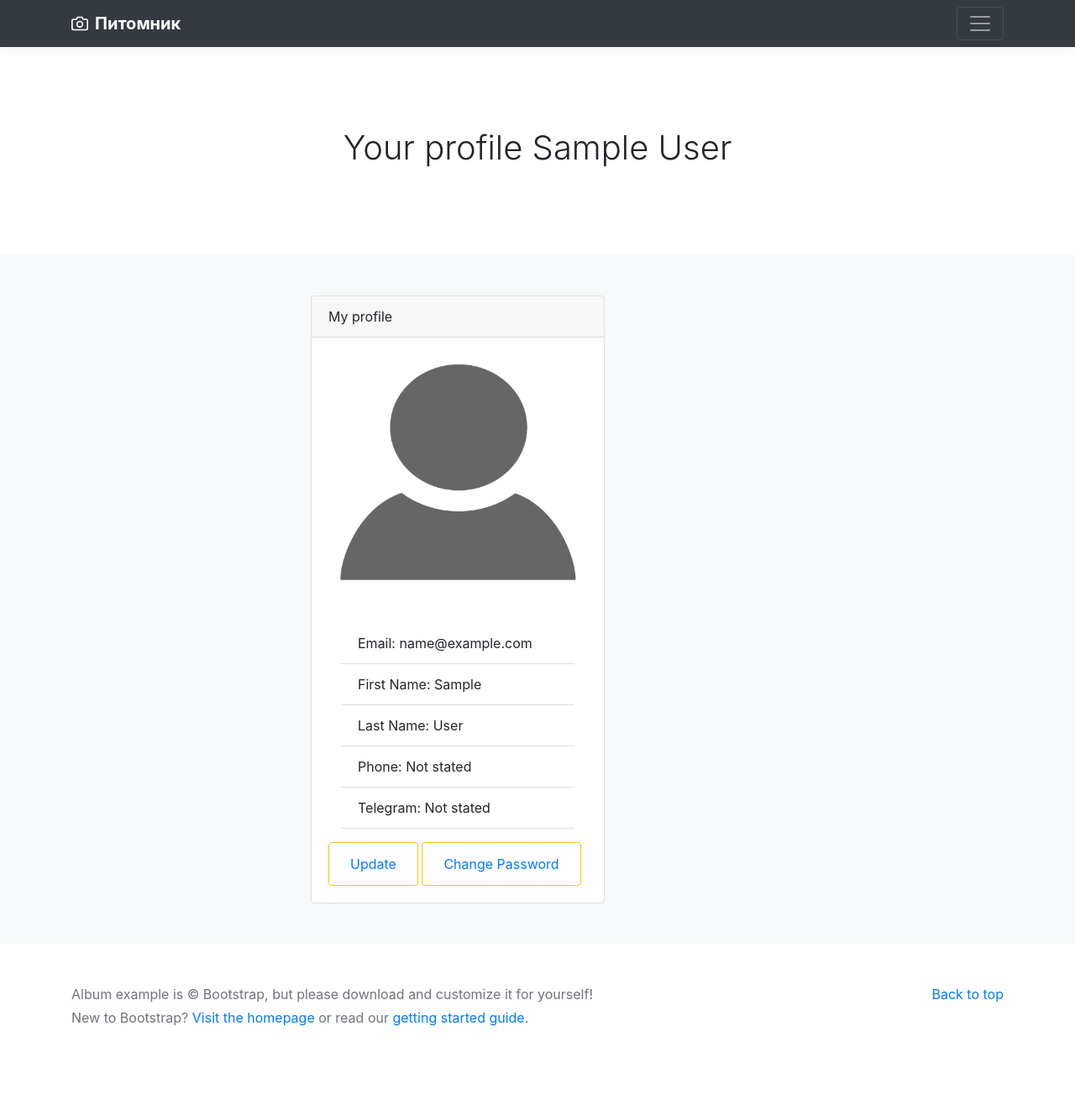
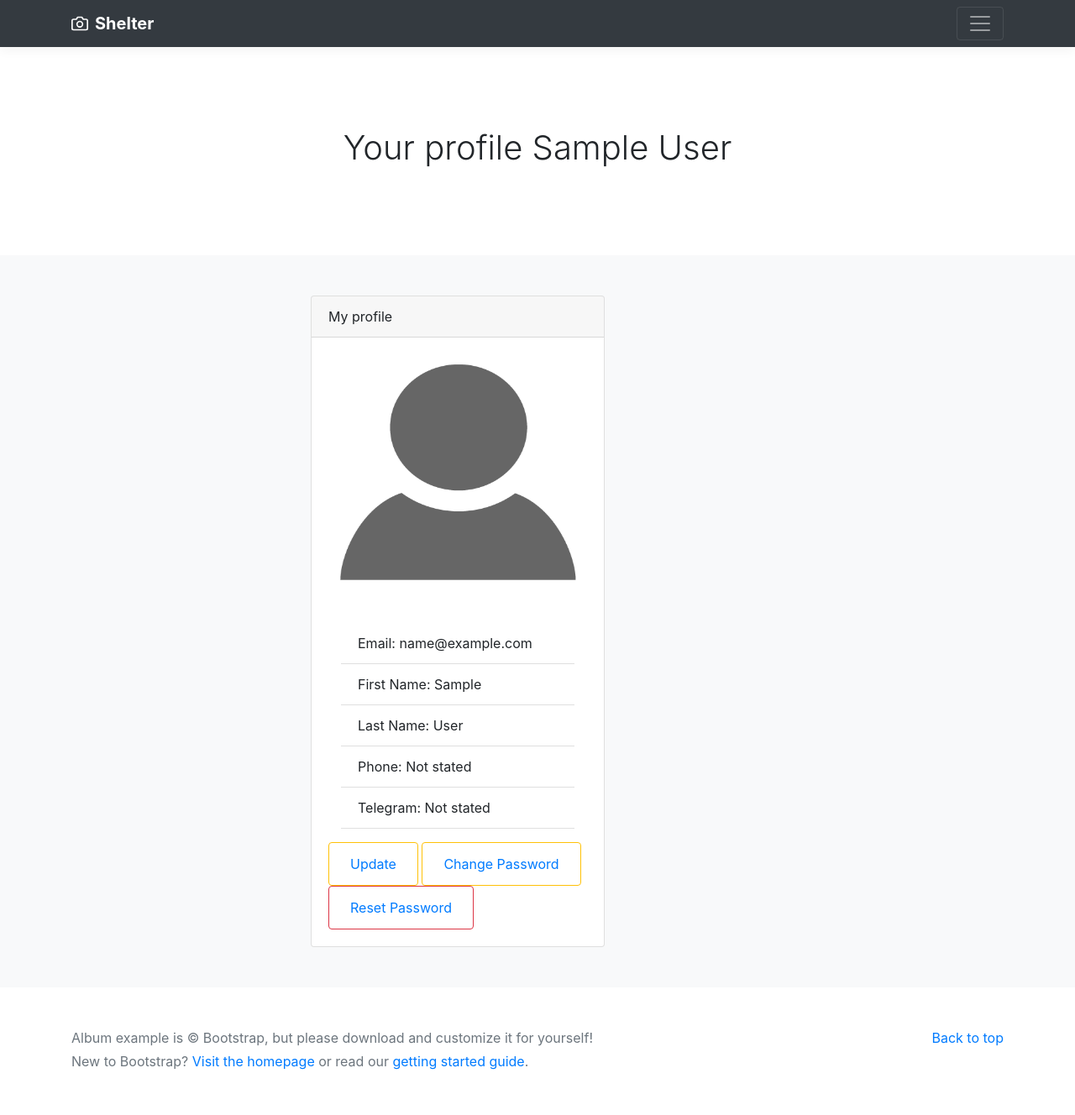
Before and after one commit to khomyakov362/a_django_project, a Django app: page /users/profile in a window 1280 px wide. Shown: the whole page at 84% size. Before the commit the page ends 1222 px from the top, so only its background shows below. Run offline with Django 5.2, Linux system fonts and the light colour scheme; the visitor is signed in with stand-in values (Sample User, id 1); some libraries are stand-ins or nearby versions.

Commit message:
Added ability to reset password for users

```diff
--- a/dogs/templates/dogs/base.html
+++ b/dogs/templates/dogs/base.html
@@ -50,7 +50,7 @@
                     <path d="M23 19a2 2 0 0 1-2 2H3a2 2 0 0 1-2-2V8a2 2 0 0 1 2-2h4l2-3h6l2 3h4a2 2 0 0 1 2 2z"></path>
                     <circle cx="12" cy="13" r="4"></circle>
                 </svg>
-                <strong>Питомник</strong>
+                <strong>Shelter</strong>
             </a>
             <button class="navbar-toggler" type="button" data-toggle="collapse" data-target="#navbarHeader"
                     aria-controls="navbarHeader" aria-expanded="false" aria-label="Toggle navigation">
--- a/users/templates/users/user_profile_read_only.html
+++ b/users/templates/users/user_profile_read_only.html
@@ -22,6 +22,9 @@
                 <button class="btn btn-outline-warning">
                     <a class="btn btn-link" href="{% url 'users:user_change_password' %}">Change Password</a>
                 </button>
+                <button class="btn btn-outline-danger">
+                    <a class="btn btn-link" href="{% url 'users:user_generate_new_password' %}">Reset Password</a>
+                </button>
             </div>
         </div>
     </div>
--- a/users/urls.py
+++ b/users/urls.py
@@ -10,5 +10,6 @@ urlpatterns = [
     path('logout', views.user_logout, name='user_logout'),
     path('profile', views.user_profile, name='user_profile'),
     path('update/', views.user_update, name='user_update'),
-    path('change_password/', views.change_user_password, name='user_change_password')
+    path('change_password/', views.change_user_password, name='user_change_password'),
+    path('profile/genpassword/', views.user_generate_new_password, name='user_generate_new_password')
 ]
--- a/users/views.py
+++ b/users/views.py
@@ -1,10 +1,15 @@
+import string
+from random import sample
+
 from django.shortcuts import render, redirect
 from django.http import HttpRequest, HttpResponseRedirect, HttpResponse
 from django.urls import reverse
 from django.contrib.auth import authenticate, login, logout, update_session_auth_hash
 from django.contrib.auth.decorators import login_required
 from django.contrib import messages
+
 from users.forms import UserRegisterForm, UserLoginForm, UserForm, UserUpdateForm, UserChangePasswordForm
+from users.services import send_register_email, send_new_password
 
 def user_register(request : HttpRequest):
     form = UserRegisterForm(request.POST)
@@ -13,6 +18,7 @@ def user_register(request : HttpRequest):
             new_user = form.save(commit=False)
             new_user.set_password(form.cleaned_data['password'])
             new_user.save()
+            send_register_email(new_user.email)
             return HttpResponseRedirect(reverse('users:user_login'))
     context = {
         'title' : 'Create new account',
@@ -87,3 +93,11 @@ def change_user_password(request : HttpRequest):
         'form' : form,
     }
     return render(request, 'users/user_change_password.html', context)
+
+@login_required
+def user_generate_new_password(request : HttpRequest):
+    new_password = ''.join(sample(string.ascii_letters + string.digits, 12))
+    request.user.set_password(new_password)
+    request.user.save()
+    send_new_password(request.user.email, new_password)
+    return redirect(reverse('dogs:index'))
```
Also changed, not shown: users/services.py (added, +18 -0 lines).
